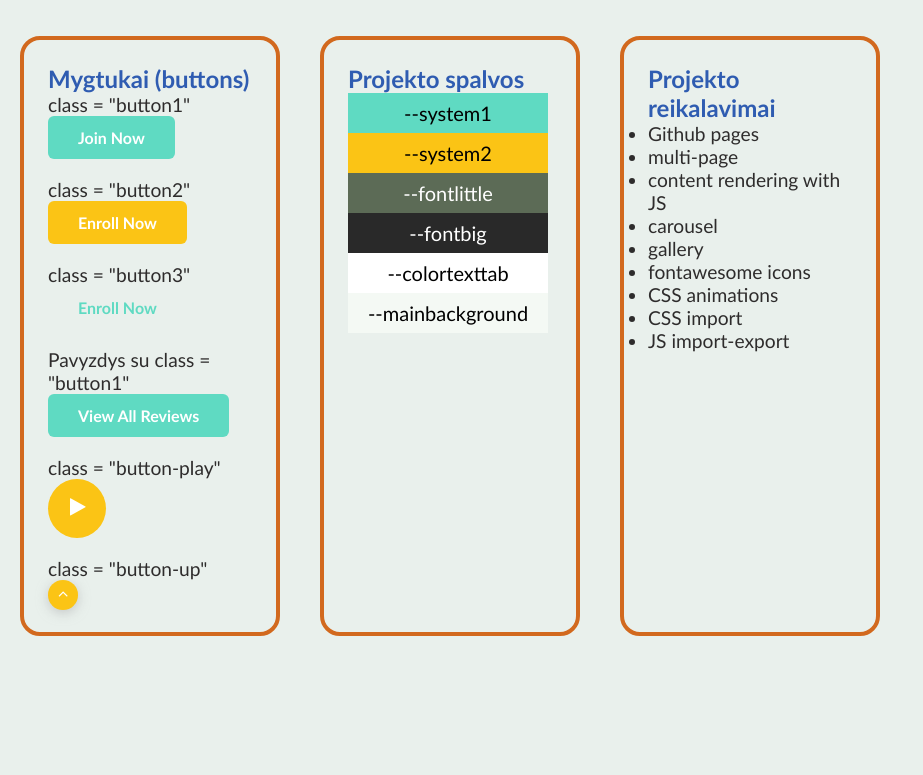
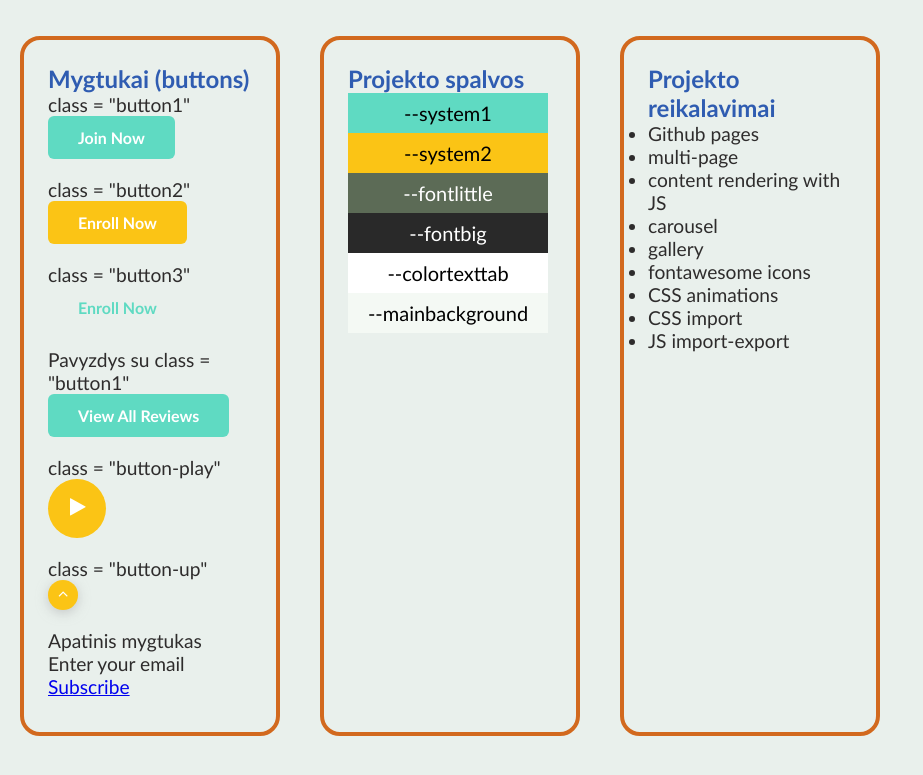
Before and after one commit to Algis1978/30-DOKLand-test, a website: page index.html in a window 1280 px wide. Shown: the part 87-862 px from the top of the page, without its empty margins (0-923 px from the left). Drawn offline with Linux system fonts and the light colour scheme.

Commit message:
button-bottom added

```diff
--- a/index.html
+++ b/index.html
@@ -13,7 +13,7 @@
             display:inline-block;
             float: left;
             width: 260px;
-            height: 600px;
+            height: 700px;
             margin:20px;
             border: 4px solid chocolate;
             border-radius: 20px;
@@ -59,7 +59,13 @@
         <p>Pavyzdys su class = "button1" </p><a href="#" class="button1">View All Reviews</a></p><br>
         <p>class = "button-play" </p><a href="#" class="button-play"><i class="fa fa-play" aria-hidden="true"></i></a></p><br>
         <p>class = "button-up" </p><a href="#" class="button-up"><i class="fa fa-angle-up" aria-hidden="true"></i></a></p><br>
+        <p>Apatinis mygtukas</p>
+        <div class="button-bottom1">
+            <p>Enter your email</p>
+            <div class="button-bottom2"><p><a href="#">Subscribe</a></p></div>
         </div>
+        </div>
+
 
         <div class="column">
         <h2>Projekto spalvos</h2>
```
